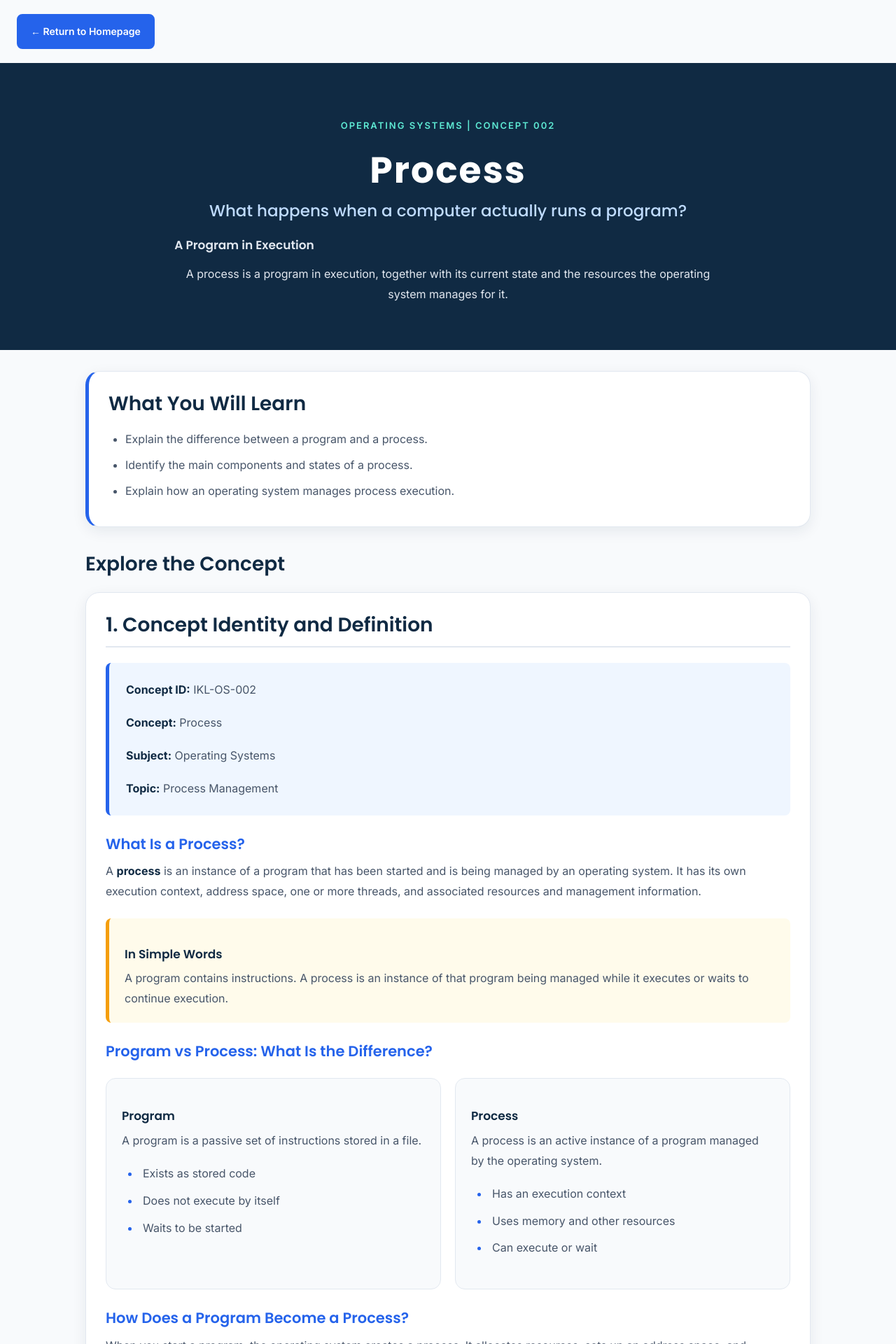
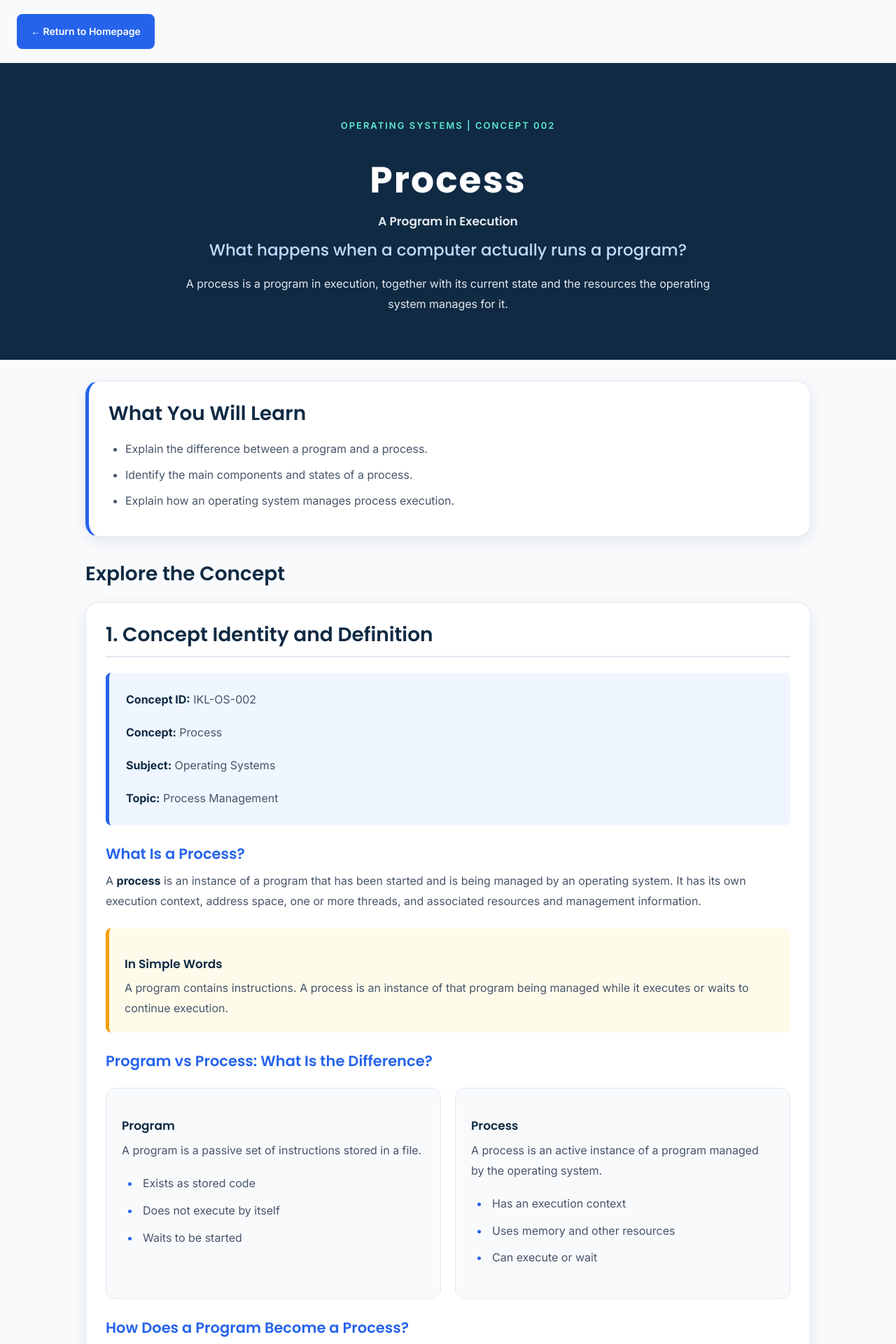
Before and after one commit to jyv5fhwvft-a11y/ikl-reusable-architecture-poc, a Jekyll site: the page built from concepts/process.md, in a window 1280 px wide. Shown: the top 1920 px of the page at 70% size. Built offline with Jekyll 4.4.1, drawn with Linux system fonts in a browser that asks for light colours.

Commit message:
Refine Process concept header alignment.
Added styles for aligning the Process header with the Ping presentation.

```diff
--- a/css/process.css
+++ b/css/process.css
@@ -3434,3 +3434,53 @@ h4 {
 }
 
 /* END SECTION 7 — WORKING MECHANISM ANIMATION CONTROLS */
+
+/* =========================================================
+   PROCESS HEADER — FINAL VISUAL ALIGNMENT
+   Align the Process header with the Ping presentation.
+   Process page only; no shared layout changes.
+   ========================================================= */
+
+.concept-hero {
+    display: flex;
+    flex-direction: column;
+    align-items: center;
+    text-align: center;
+}
+
+.concept-hero > .concept-subject {
+    order: 1;
+    width: 100%;
+    margin-bottom: 14px;
+}
+
+.concept-hero > h1 {
+    order: 2;
+    width: 100%;
+}
+
+.concept-hero > .concept-subtitle {
+    order: 3;
+    width: 100%;
+    max-width: 650px;
+    margin: 0 auto 12px;
+    text-align: center;
+}
+
+.concept-hero > h2 {
+    order: 4;
+    width: 100%;
+    max-width: 720px;
+    margin: 0 auto 18px;
+    text-align: center;
+}
+
+.concept-hero > .concept-description {
+    order: 5;
+    width: 100%;
+    max-width: 750px;
+    margin: 0 auto;
+    text-align: center;
+}
+
+/* END PROCESS HEADER ALIGNMENT */
```
